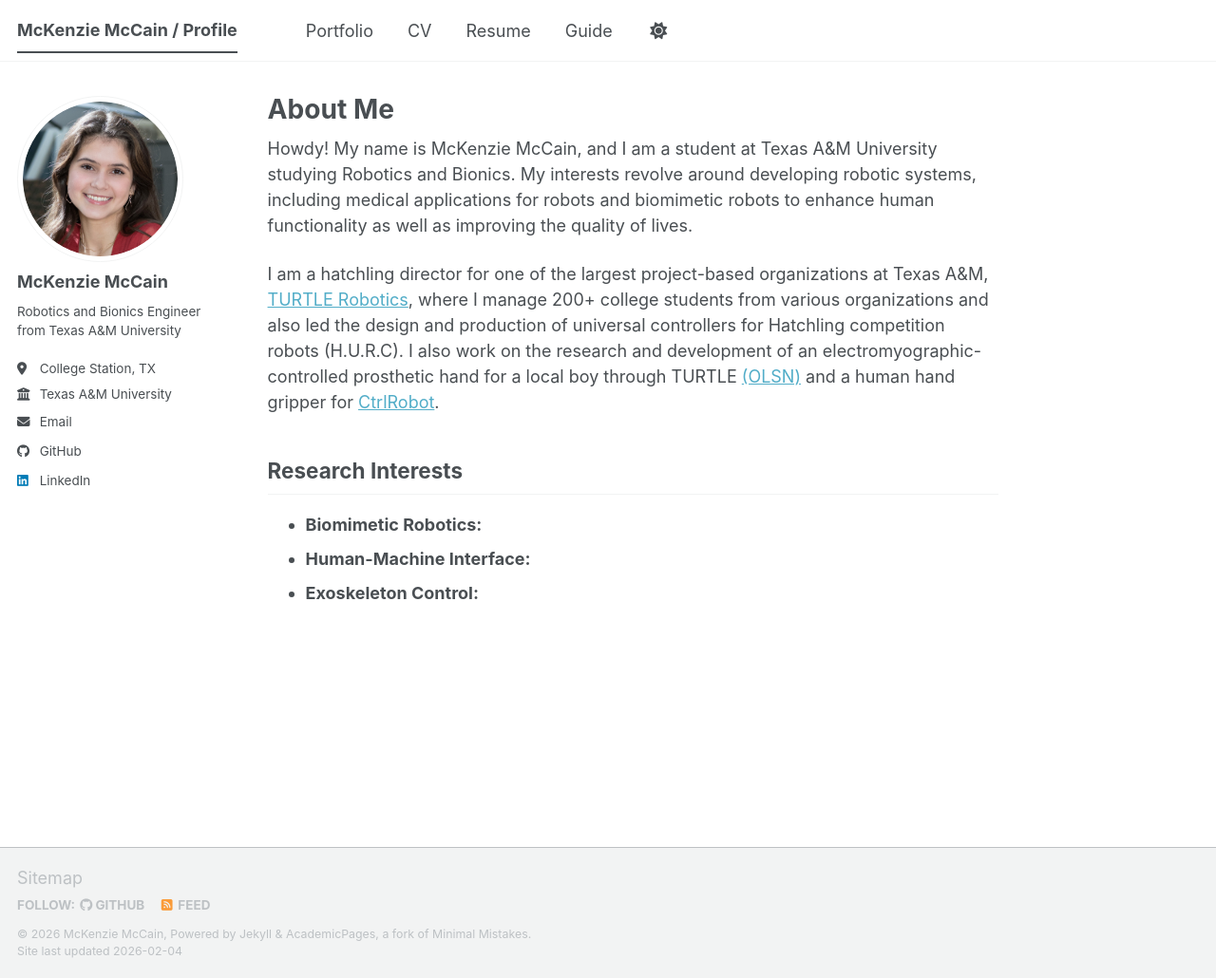
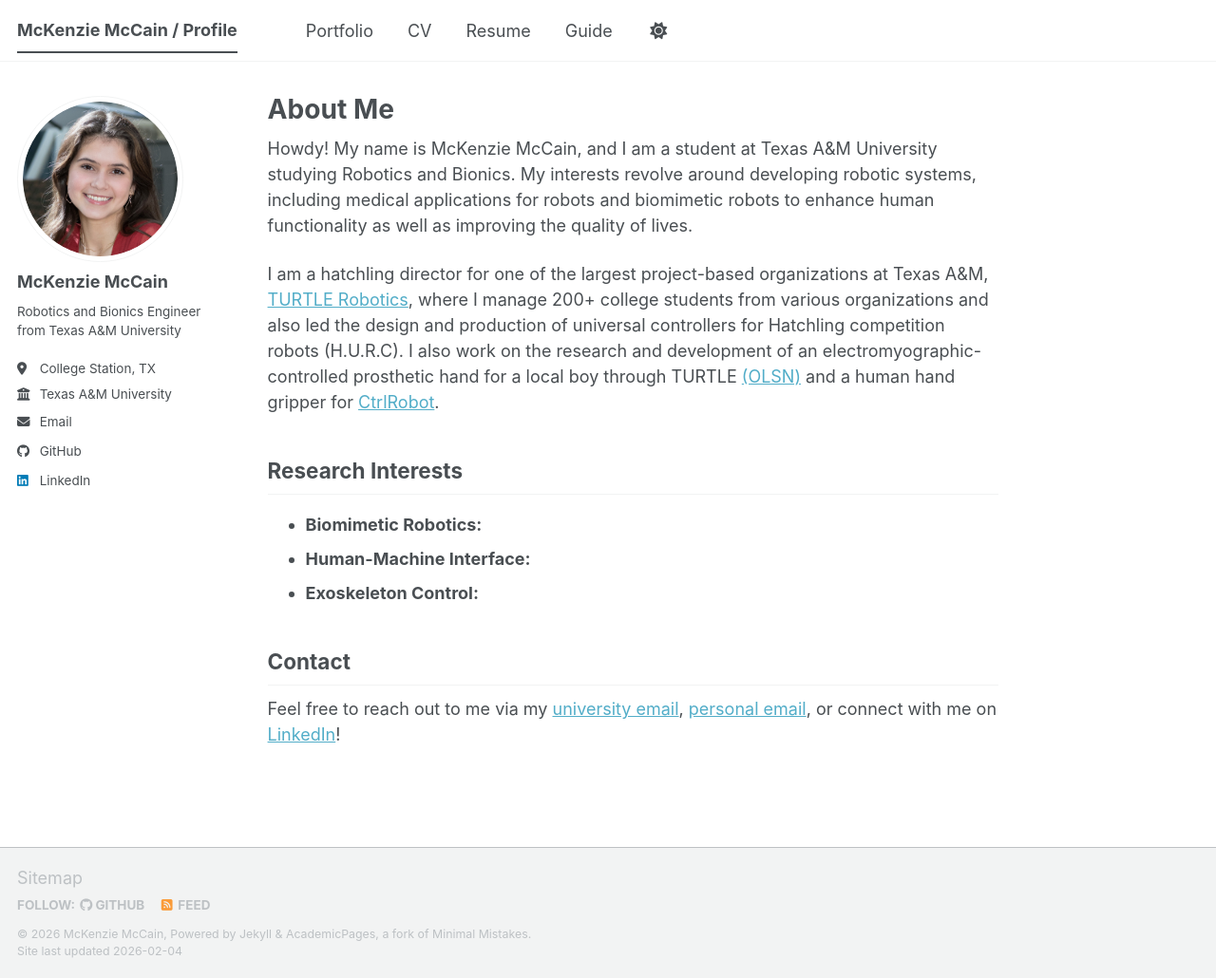
Before and after one commit to mckenzie-mccain/mckenzie-mccain.github.io, a Jekyll site: the page built from _pages/about.md, in a window 1280 px wide and 1030 px high. Shown: the whole window at 95% size. Built offline with Jekyll 4.4.1, drawn with Linux system fonts in a browser that asks for light colours; a script bundle is joined from its source files by our own code; library files that are not in the unit come from our copies.

Commit message:
added contact section

```diff
--- a/_pages/about.md
+++ b/_pages/about.md
@@ -15,3 +15,6 @@ I am a hatchling director for one of the largest project-based organizations at
 * **Biomimetic Robotics:**
 * **Human-Machine Interface:**
 * **Exoskeleton Control:**
+
+## Contact
+Feel free to reach out to me via my [university email](mailto:kemping01@tamu.edu), [personal email](mailto:mccainmckenzie@gmail.com), or connect with me on [LinkedIn](https://linkedin.com/in/mckenzie-mcain/)!
```
